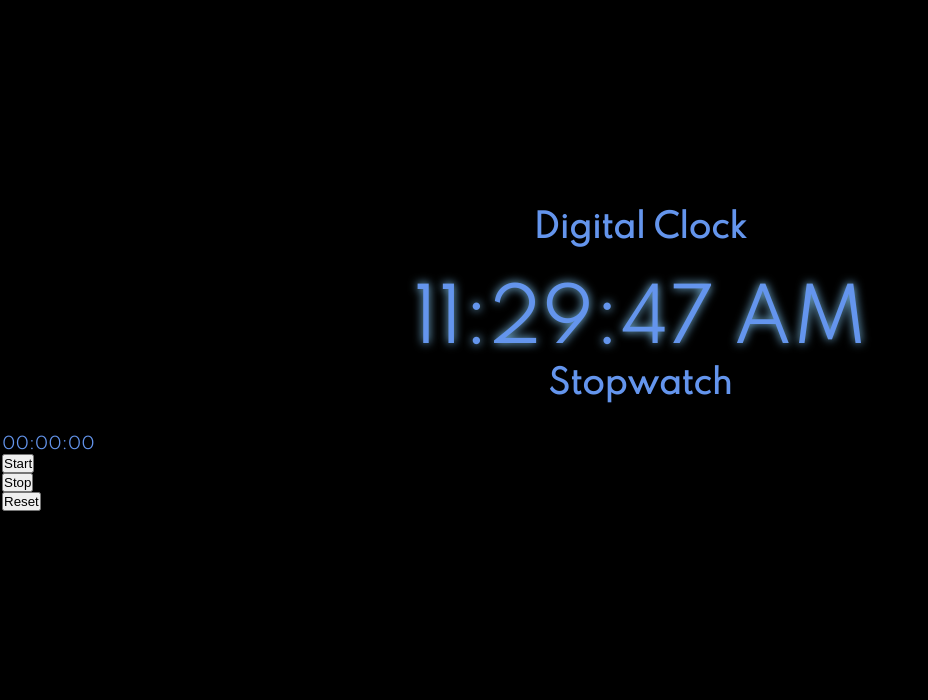
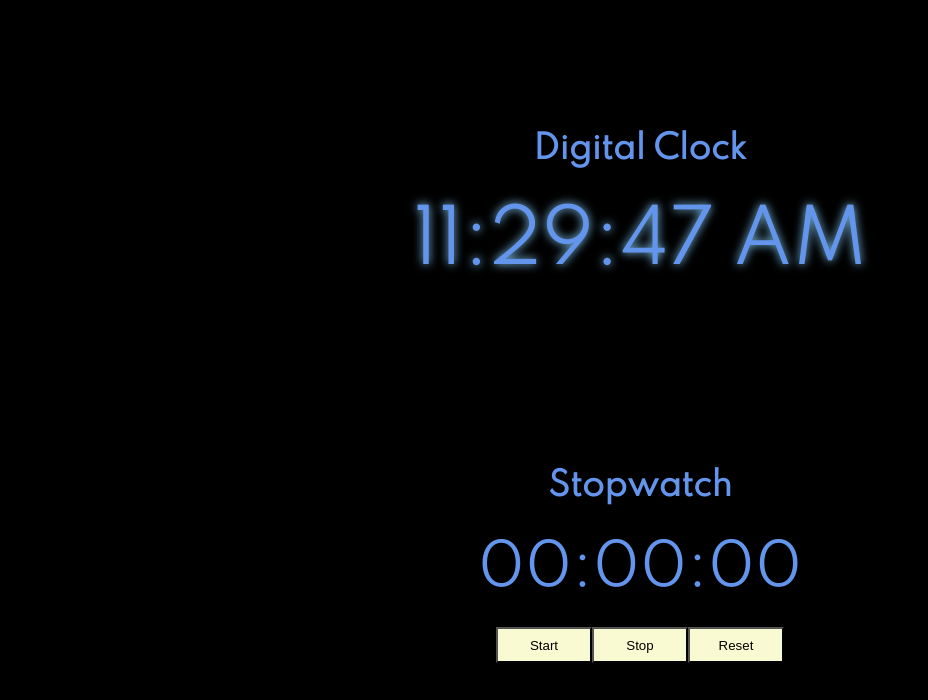
Before and after one commit to okhouja/Digital_Clock, a website: page src/index.html in a window 1280 px wide. Shown: the whole page, without its empty margins (0-928 px from the left). Drawn offline with nearby package versions, Linux system fonts and the light colour scheme; files that its build step writes are made by us from their sources.

Commit message:
Digital Clock app

```diff
--- a/src/index.html
+++ b/src/index.html
@@ -15,10 +15,9 @@
       <div id="stopwatch">00:00:00</div>
 
       <ul id="buttons">
-        <li><button onclick="startTimer()">Start</button></li>
-        <li><button onclick="stopTimer()">Stop</button></li>
-
-        <li><button onclick="resetTimer()">Reset</button></li>
+        <li><button class="start" onclick="startTimer()">Start</button></li>
+        <li><button class="stop" onclick="stopTimer()">Stop</button></li>
+        <li><button class="reset" onclick="resetTimer()">Reset</button></li>
       </ul>
     </div>
 
--- a/src/scss/abstracts/_variables.scss
+++ b/src/scss/abstracts/_variables.scss
@@ -5,7 +5,7 @@
   box-sizing: border-box;
 }
 body {
-  margin: 0 auto;
+  margin: 10% auto;
   display: flex;
   justify-content: center;
   align-content: center;
@@ -37,8 +37,30 @@ h2 {
   font-size: 2rem;
 }
 .wrapper {
+  margin: auto;
   // display: flex;
   // justify-content: center;
   // flex-direction: column;
   // width: 2rem;
 }
+#buttons,
+#stopwatch {
+  margin: auto;
+  display: flex;
+  justify-content: center;
+  align-content: center;
+  align-items: center;
+  width: 20rem;
+  height: 4rem;
+  // border: 2px red dotted;
+  list-style: none;
+  font-size: 350%;
+}
+
+.start,
+.stop,
+.reset {
+  width: 6rem;
+  height: 2.2rem;
+  background-color: lightgoldenrodyellow;
+}
```
